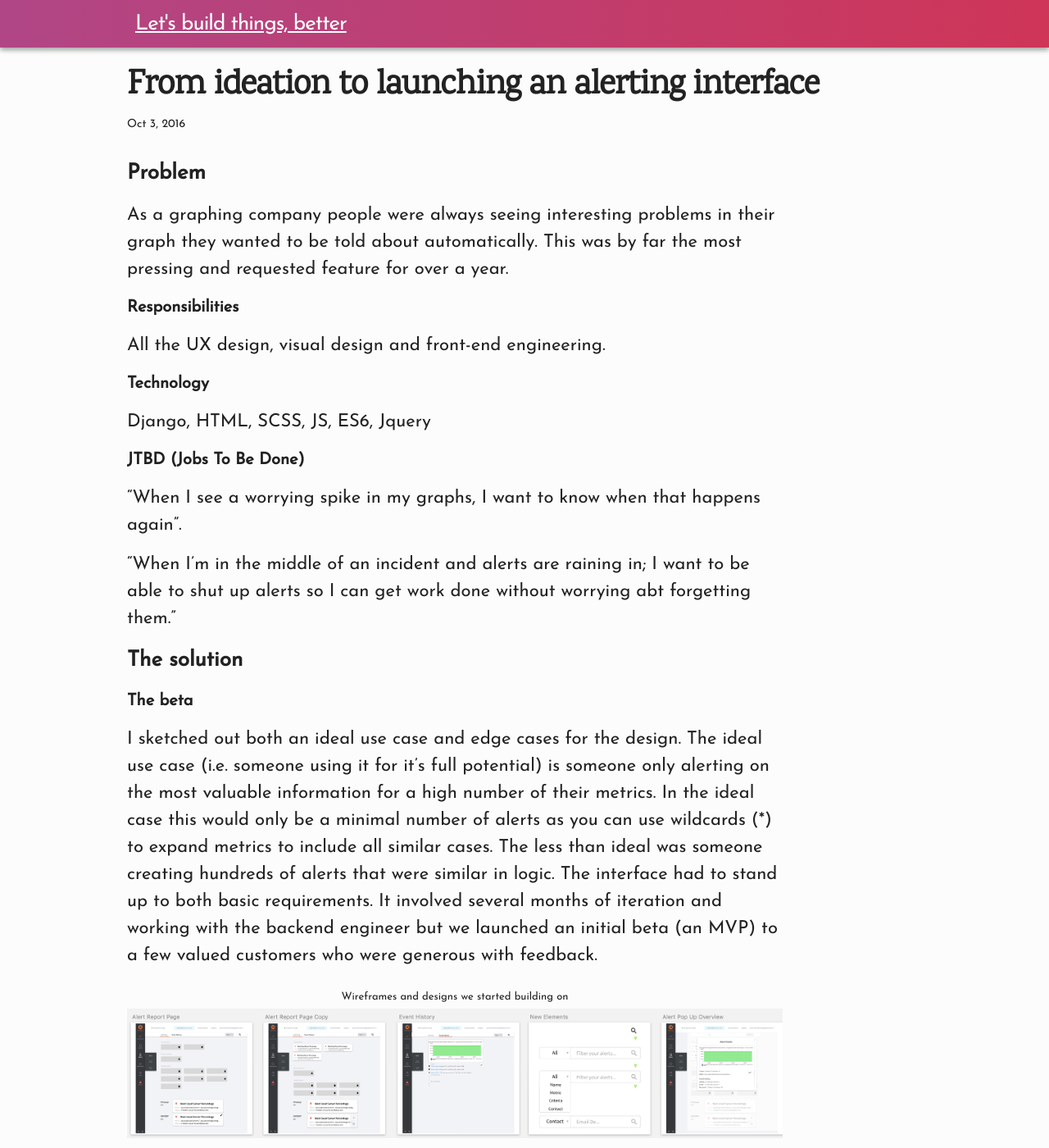
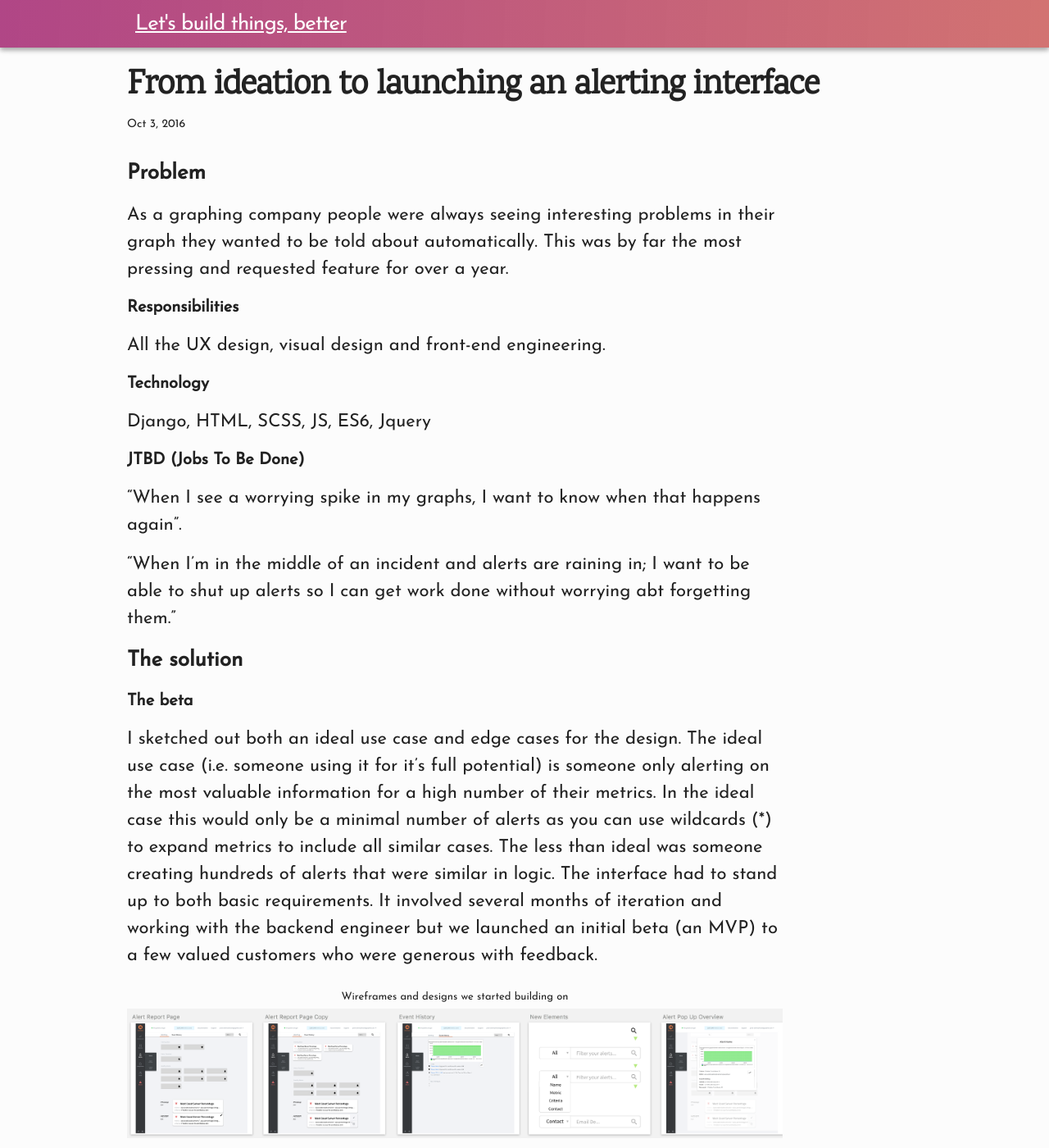
Before and after one commit to conoramurphy-zz/conoramurphy.github.io, a Jekyll site: the page built from _posts/2016-04-10-an-alerting-interface.markdown, in a window 1280 px wide and 1400 px high. Shown: the whole window at 82% size. Built offline with Jekyll 4.4.1, drawn with Linux system fonts in a browser that asks for light colours.

Commit message:
reverted gradietn

```diff
--- a/_sass/_base.scss
+++ b/_sass/_base.scss
@@ -27,9 +27,9 @@ body {
 
     background-color: #cc5547; // Old browsers
 
-    background: -webkit-linear-gradient(left top, $theme-color 0%, #c91f45 35%, $accent-color);
-    background: -o-linear-gradient(left top, $theme-color 0%, #c91f45 35%, $accent-color);
-    background: linear-gradient(eft top, $theme-color 0%, #c91f45 35%, $accent-color);
+    background: -webkit-linear-gradient(left top, $theme-color, $accent-color);
+    background: -o-linear-gradient(left top, $theme-color, $accent-color);
+    background: linear-gradient(left top, $theme-color, $accent-color);
 
     &.body-blog {
         background: #fcfcfc;
--- a/_sass/_layout.scss
+++ b/_sass/_layout.scss
@@ -10,9 +10,9 @@
     min-height: 56px;
     box-shadow: 0 3px 6px rgba(0,0,0,0.16), 0 3px 6px rgba(0,0,0,0.23);
 
-    background: -webkit-linear-gradient(left top, rgba($theme-color, 0.9) , rgba(#c91f45, 0.9));
-    background: -o-linear-gradient(left top, $theme-color , #c91f45);
-    background: linear-gradient(eft top, $theme-color , #c91f45);
+    background: -webkit-linear-gradient(left top, rgba(#a83279, 0.9), rgba(#c7504e, 0.8));
+    background: -o-linear-gradient(left top, rgba(#a83279, 0.9), rgba(#c7504e, 0.8));
+    background: linear-gradient(left top, rgba(#a83279, 0.9), rgba(#c7504e, 0.8));
 
   }
 
```
